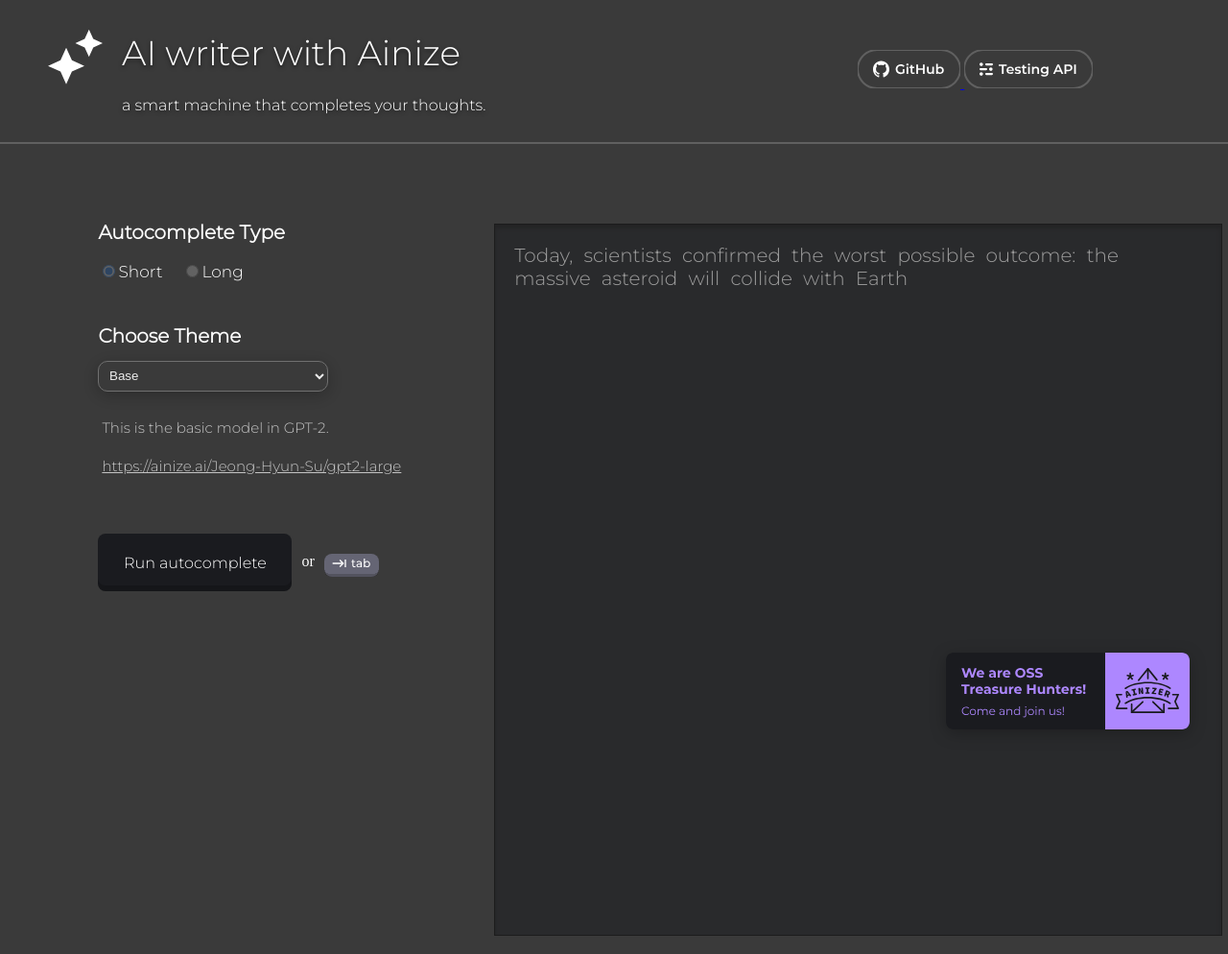
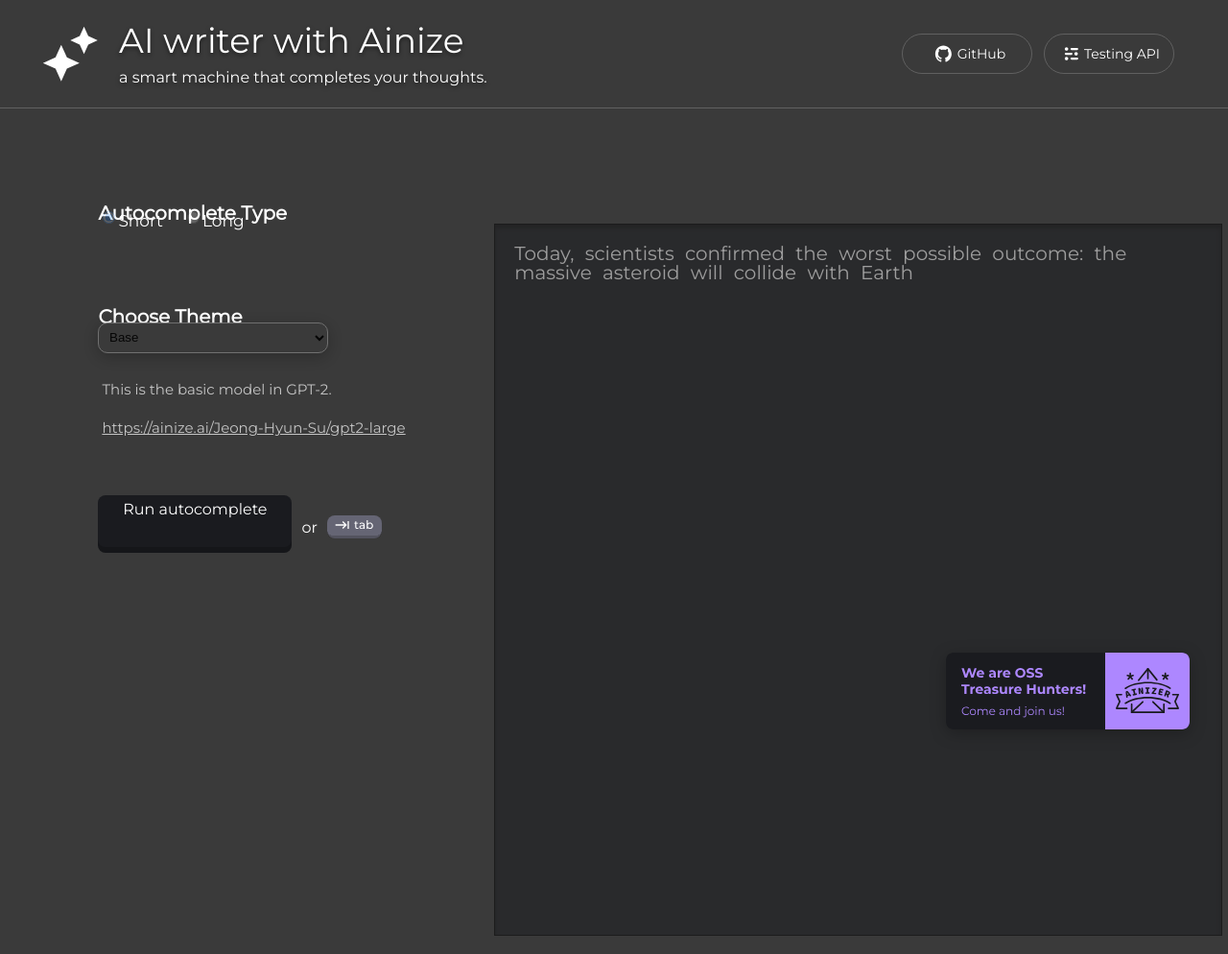
Before and after one commit to ainize-team/tabtab, a Flask app: page / in a window 1280 px wide; the page is wider, and only the part inside the window is pictured. Shown: the top 994 px of that part at 96% size. Run offline with Flask 2, Linux system fonts and the light colour scheme; some libraries are stand-ins or nearby versions.

Commit message:
fix header

```diff
--- a/server.py
+++ b/server.py
@@ -71,5 +71,7 @@ def healthCheck():
 
 
 if __name__ == "__main__":
-    from waitress import serve
-    serve(app, host='0.0.0.0', port=80)
+    # from waitress import serve
+    app.debug = True
+    # serve(app, host='0.0.0.0', port=80)
+    app.run(port=8080)
--- /dev/null
+++ b/static/reset.css
@@ -0,0 +1,48 @@
+/* http://meyerweb.com/eric/tools/css/reset/
+   v2.0 | 20110126
+   License: none (public domain)
+*/
+
+html, body, div, span, applet, object, iframe,
+h1, h2, h3, h4, h5, h6, p, blockquote, pre,
+a, abbr, acronym, address, big, cite, code,
+del, dfn, em, img, ins, kbd, q, s, samp,
+small, strike, strong, sub, sup, tt, var,
+b, u, i, center,
+dl, dt, dd, ol, ul, li,
+fieldset, form, label, legend,
+table, caption, tbody, tfoot, thead, tr, th, td,
+article, aside, canvas, details, embed,
+figure, figcaption, footer, header, hgroup,
+menu, nav, output, ruby, section, summary,
+time, mark, audio, video {
+	margin: 0;
+	padding: 0;
+	border: 0;
+	font-size: 100%;
+	font: inherit;
+	vertical-align: baseline;
+}
+/* HTML5 display-role reset for older browsers */
+article, aside, details, figcaption, figure,
+footer, header, hgroup, menu, nav, section {
+	display: block;
+}
+body {
+	line-height: 1;
+}
+ol, ul {
+	list-style: none;
+}
+blockquote, q {
+	quotes: none;
+}
+blockquote:before, blockquote:after,
+q:before, q:after {
+	content: '';
+	content: none;
+}
+table {
+	border-collapse: collapse;
+	border-spacing: 0;
+}
--- a/static/style.css
+++ b/static/style.css
@@ -1,243 +1,50 @@
-@import url('https://fonts.googleapis.com/css2?family=Montserrat:wght@200;300&display=swap');
+@import 'reset.css';
+@import url('https://fonts.googleapis.com/css?family=Montserrat');
 
-
-@media all and (max-width:1024px) {
-    .mobile{
-        position: relative;
-        width: 100%;
-        height: 1900px;
-
-        margin: 0;
+body {
     overflow-x:hidden;
-
-        background: #3A3A3A;
-    }
-    .title{
-        display: flex;
-        flex-direction: column;
-    }
-    .header .link{
-        order: 1;
-
-        margin: 30px auto 30px auto;
-    }
-    .header .header_icon{
-        order: 2;
-        height: 30%;
-        margin: 30px auto 0px auto;
-    }
-    .header .header_div{
-        order: 3;
-
-        margin: 20px auto 50px auto;
-    }
-
-    .header_text.h1{
-        font-size: 25px;
-        line-height: 30px;
-
-        text-align: center;
-        margin-bottom: 40px;
-
-        width: 100%;
-    }
-    .header_text.p{
-        margin-left: 50px;
-        margin-right: 50px;
-
-        text-align: center;
-        font-size: 17px;
-        line-height: 28px;
-    }
-    .link_git{
-        content: url(../static/images/mobile_git.svg);
-        height: 30px;
-    }
-    .link_ainize{
-        margin-left: 40px;
-        content: url(../static/images/mobile_ainize.svg);
-        height: 30px;
-    }
-
-    .setting{
-        display: flex;
-        flex-direction: column;
-    }
-    .autocomplete_type{
-        order: 1;
-
-        margin: 40px;
-    }
-    .choose_theme{
-        order: 2;
-    }
-    .autocomplete_type_text{
-        font-family: Montserrat;
-        font-style: normal;
-        font-weight: bold;
-        font-size: 23px;
-        line-height: 0px;
-
-        color: #FFFFFF;
-    }
-    .group_1{
-        float: left;
-    }
-    .group_2{
-        float: left;
-        margin-left: 20px;
-    }
-    .radio_text{
-        float: left;
     font-family: Montserrat;
     font-style: normal;
     font-weight: normal;
-        font-size: 17px;
 
     color: #FFFFFF;
-    }
-    input[type='radio']{
-        float: left;
-        cursor: pointer;
+    background-color: #3A3A3A;
 
-        border: 1px solid rgba(255, 255, 255, 0.4);
-        background-color: #808080;
-        opacity: 0.2;
-        border-radius: 50%;
-        height: 20px;
+    margin: auto;
 }
 
-    .choose_theme{
-        margin-left: 40px;
+h1 {
+    font-size: 36px;
+    line-height: 50px;
 }
 
-
-    #model{
-        cursor: pointer;
-        width: 60%;
-        padding: 0.4em .8em;
-        opacity: 0.9;
-        background-color: #3A3A3A;
-        color: #FFFFFF;
-        /* white */
-        filter: drop-shadow(0px 4px 8px rgba(0, 0, 0, 0.25));
-        border-radius: 10px;
-
-        font-size: 17px;
-        position: relative;
-        top: -8px;
+h2 {
+    font-size: 24px;
+    line-height: 36px;
 }
 
-    .description{
-        font-family: Montserrat;
-        font-style: normal;
-        font-weight: normal;
-        font-size: 15px;
-        line-height: 20px;
-
-        margin-left: 1%;
-        margin-top: 2%;
-        margin-bottom: 5%;
-        width: 80%;
-
-        color: #FFFFFF;
-
-        opacity: 0.7;
+h3 {
+    font-size: 20px;
+    line-height: 30px;
 }
 
-    .trigger{
-        display: flex;
-        flex-direction: row;
-        align-items: flex-start;
-        padding: 0px;
-
-        margin-bottom: 30px;
+h4 {
+    font-size: 14px;
+    line-height: 24px;
 }
 
-
-    .or{
-        display: none;
+p {
+    font-size: 16px;
+    line-height: 28px;
 }
 
-    .rectangle_tab{
-        display: none;
-    }
-    .tab_icon{
-        display: none;
-    }
-
-    .rectangle_tab_text{
-        display: none;
-    }
-    .editor{
-        padding: 30px 0px 0 10px;
-        border: 1px solid black;
-
-        width: 96.2%;
-        height: 500px;
-
-        margin-top: 3%;
-
-        font-family: Montserrat;
-        font-style: normal;
-        font-size: 18px;
-        word-spacing: 6px;
-
-        /* dark */
-        background: #1A1B1F;
-        color: #FFFFFF;
-        opacity: 0.5;
-        box-shadow: inset 0px 4px 4px rgba(0, 0, 0, 0.5);
-    }
-    .con_share{
-        position: relative;
-        width: 100%;
-        height: 10%;
-    }
-
-    .share_icon{
-        text-align: center;
-    }
-    .share_text {
-        text-align: center;
-
-        margin-top: 50px;
-
-        font-family: Montserrat;
-        font-style: normal;
-        font-weight: normal;
-        font-size: 28px;
-        line-height: 36px;
-
-        color: #FFFFFF;
-    }
-
-    .share_link{
-
-        margin-top: 30px;
-        width: 100%;
-        text-align: center;
-    }
-    .footer_git{
-
-    }
-    .footer_ainize{
-        display: block;
-        margin-top: 20px;
-    }
-}
-
-@media all and (min-width:1025px) {
-    body {
-        margin: 0;
-        overflow-x:hidden;
-    }
 .desktop {
     position: relative;
     width: 100%;
     height: 1300px;
     background: #3A3A3A;
 }
+
 .header{
     position: fixed;
     width: 100%;
@@ -246,37 +53,65 @@
     z-index: 2;
     background-color: #3A3A3A;
 }
+
 .title {
     display: flex;
-        position: relative;
-    }
-    .header_div {
-        margin-top: 30px;
-        margin-left: 20px;
-        float: left;
-    }
-    .header_icon{
-        margin-top: 30px;
-        margin-left: 50px;
-        float: left;
-    }
-    .header_text.h1{
-        font-size: 36px;
-        line-height: 50px;
-        margin: 0px 0px;
+    flex-direction: row;
+    justify-content: space-between;
 
-        width: 100%;
-    }
-    .header_text.p{
-        font-size: 16px;
-        line-height: 28px;
+    border-bottom: 1px solid;
+    border-bottom-color: #606060;
 }
 
-    .link{
-        position: absolute;
-        top: 37%;
-        right: 11%;
+.title .header_div {
+    /* Text Shadow */
+    text-shadow: 0px 2px 4px rgba(0, 0, 0, 0.5);
+
+    display: flex;
+    align-items: center;
 }
+
+
+.title .header_icon {
+    margin: 5px 0 5px 22px;
+    padding: 22px;
+}
+
+.title .link {
+    display: flex;
+    flex-direction: row;
+    align-items: center;
+
+    margin-right: 50px;
+}
+
+.title .link div {
+    display: flex;
+    align-items: center;
+    justify-content: center;
+
+    width: 134px;
+    height: 40px;
+
+    border: 1px solid #606060;
+    border-radius: 25px;
+
+    margin: 6px;
+    cursor: pointer;
+}
+
+.title .link div:hover {
+    background-color: #606060;
+}
+
+.title .link div:active {
+    background-color: #808080;
+}
+
+.title .link img {
+    padding: 0 6px 0 6px;
+}
+
 .button{
     float: left;
     padding: 5px;
@@ -376,15 +199,12 @@
     margin-top: 20%;
 }
 
-
-
 #model{
     cursor: pointer;
     width: 60%;
     padding: .5em .5em;
     opacity: 0.9;
     background-color: #3A3A3A;
-        color: #FFFFFF;
     /* white */
     filter: drop-shadow(0px 4px 8px rgba(0, 0, 0, 0.25));
     border-radius: 10px;
@@ -486,43 +289,10 @@
     cursor: pointer; margin-left: 40px;
 }
 
-    .link_git:hover{
-        content: url(../static/images/git_hover.svg)
-    }
-    .link_git:active{
-        content: url(../static/images/git_click.svg)
-    }
-    .link_ainize:hover{
-        content: url(../static/images/ainize_hover.svg)
-    }
-    .link_ainize:active{
-        content: url(../static/images/ainize_click.svg)
-    }
-}
 .choose_theme_text{
-    font-family: Montserrat;
-    font-style: normal;
     font-weight: bold;
     font-size: 20px;
     line-height: 28px;
-
-    color: #FFFFFF;
-}
-
-.header_text{
-    font-family: Montserrat;
-    font-style: normal;
-    font-weight: normal;
-
-    color: #FFFFFF;
-
-    /* Text Shadow */
-    text-shadow: 0px 2px 4px rgba(0, 0, 0, 0.5);
-}
-
-.line{
-    color: #606060;
-    border: thin solid #606060;
 }
 
 #menu {
--- a/templates/index.html
+++ b/templates/index.html
@@ -10,24 +10,27 @@
         <div class="desktop mobile">
             <div class="header">
                 <div class="title">
-                    <svg class="header_icon" width="57" height="58" viewBox="0 0 57 58" fill="none" xmlns="http://www.w3.org/2000/svg">
-                        <path d="M47.215 19.3817L42.75 29.1667L38.285 19.3817L28.5 14.9167L38.285 10.4517L42.75 0.666656L47.215 10.4517L57 14.9167L47.215 19.3817Z" fill="white"/>
-                        <path d="M19 19.6667L24.9375 32.7291L38 38.6667L24.9375 44.6041L19 57.6666L13.0625 44.6041L0 38.6667L13.0625 32.7291L19 19.6667Z" fill="white"/>
-                    </svg>
                     <div class="header_div">
-                        <h1 class="header_text h1">AI writer with Ainize</h1>
-                        <p class="header_text p">a smart machine that completes your thoughts.</p>
+                        <img class="header_icon"
+                            srcset="../static/images/header_icon_small.svg 420w,
+                                ../static/images/header_icon.svg"
+                            src="{{ url_for('static', filename='images/header_icon.svg') }}">
+                        <div>
+                            <h1>AI writer with Ainize</h1>
+                            <p>a smart machine that completes your thoughts.</p>
+                        </div>
                     </div>
                     <div class="link">
-                        <a class="link_git" href="https://github.com/Jeong-Hyun-Su/editor-gpt2" style="cursor: pointer;">
-                            <img src="../static/images/git.svg">
-                        </a>
-                        <a class="link_ainize" href="https://ainize.ai/Jeong-Hyun-Su/editor-gpt2?branch=main" style="cursor: pointer;">
-                            <img src="../static/images/ainize.svg">
-                        </a>
+                        <div class="link_git">
+                            <img src="{{ url_for('static', filename='images/icon-social-git-hub.svg') }}">
+                            <h4>GitHub</h4>
+                        </div>
+                        <div class="link_ainize">
+                            <img src="{{ url_for('static', filename='images/ainize_logo_tiny.svg') }}">
+                            <h4>Testing API</h4>
+                        </div>
                     </div>
                 </div>
-                <hr class="line">
             </div>
 
             <div class="contents">
```
Also changed, not shown: other parts of static/style.css (+200 -40 lines), static/images/ainize_logo_tiny.svg (added), static/images/header_icon.svg (added), static/images/header_icon_small.svg (added), static/images/icon-social-git-hub.svg (added). Lines whose indentation alone changed are shown as unchanged.
